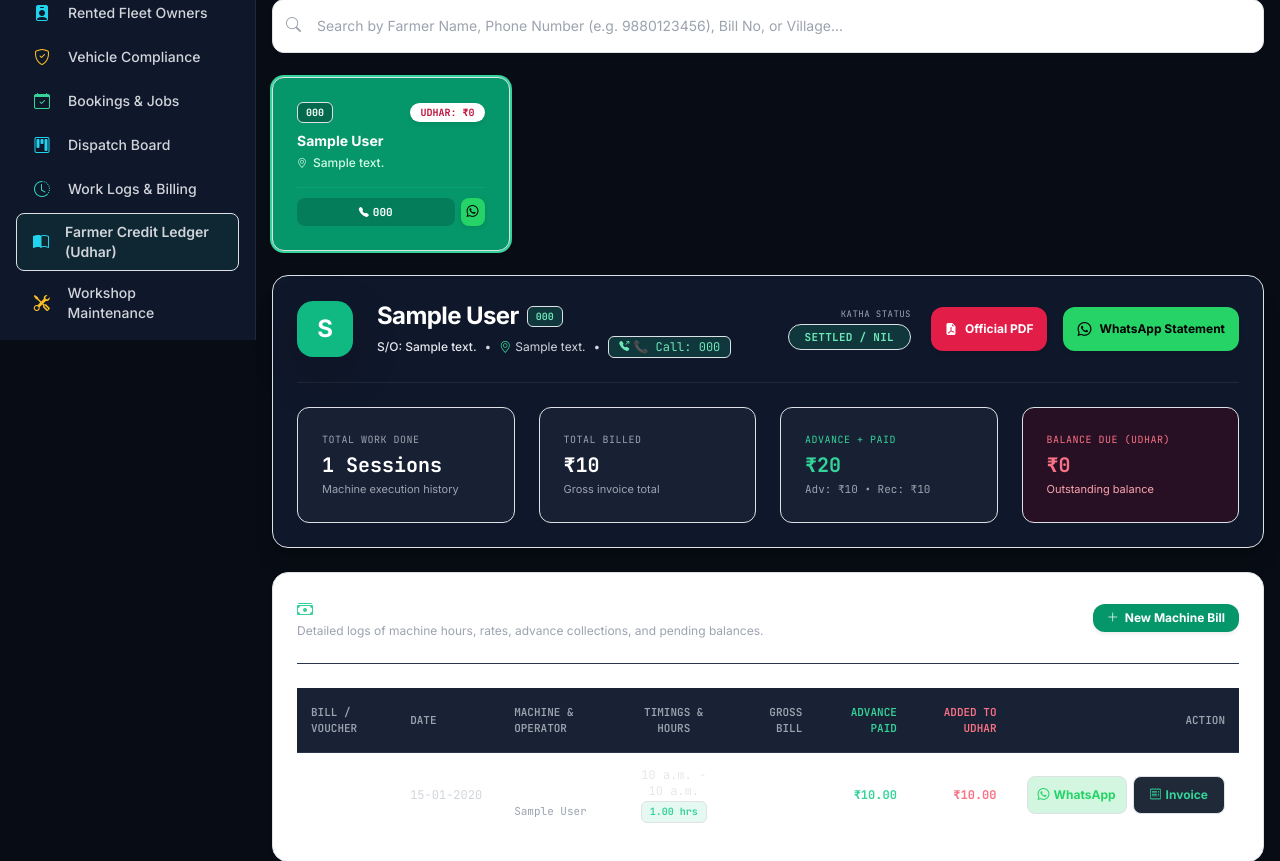
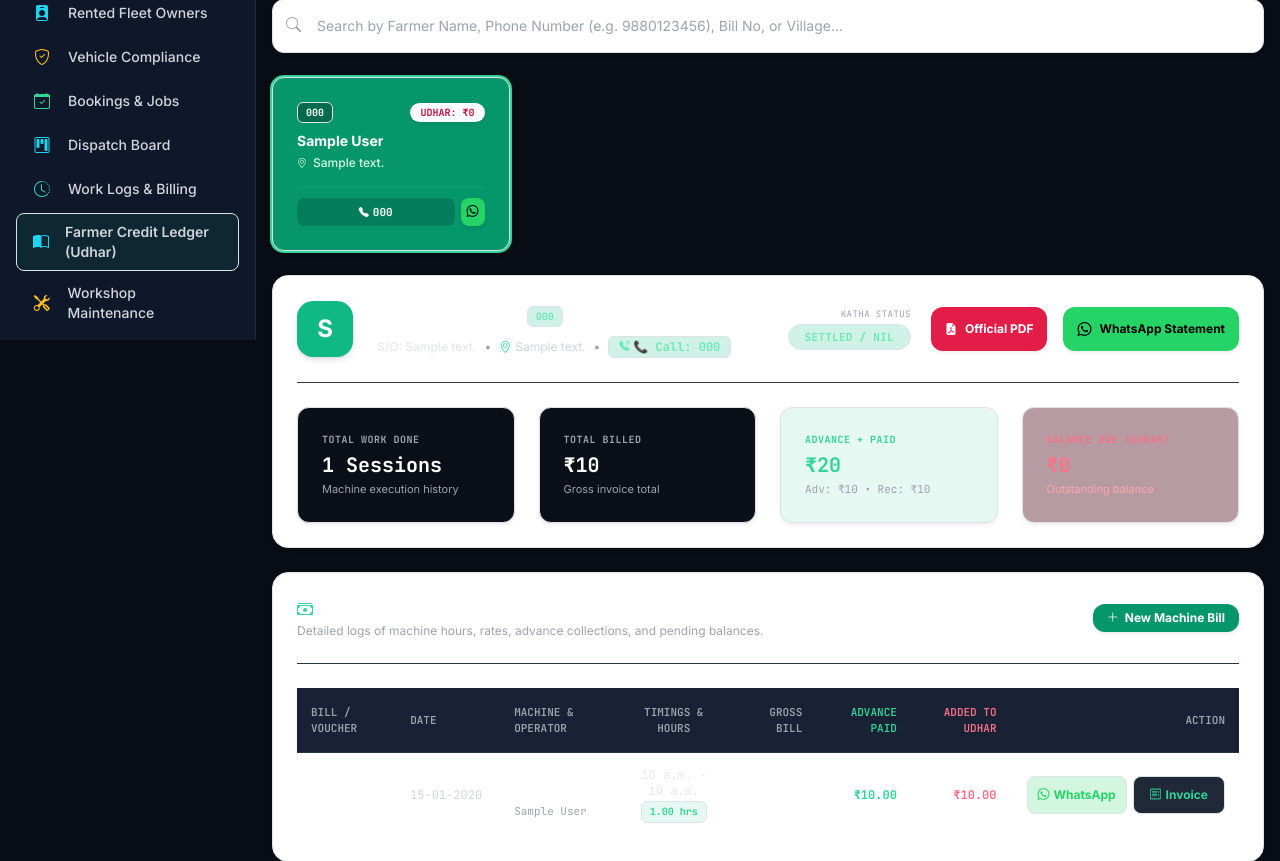
Before and after one commit to diwakarreddy706-maker/expense-tracking-system, a Django app: page /machines/farmers/ledger/ in a window 1280 px wide. Shown: the part 460-1321 px from the top of the page. Run offline with Django 5.2, Linux system fonts and the light colour scheme; a user stored in the database is signed in; tables that the repository leaves empty hold one stand-in row (values such as "Sample post"); some libraries are stand-ins or nearby versions.

Commit message:
fix(ui): refactor farmer ledger active profile and metric cards for clean light/dark modes

```diff
--- a/templates/machines/farmer_ledger.html
+++ b/templates/machines/farmer_ledger.html
@@ -208,32 +208,32 @@
   </div>
 
   {% if selected_customer %}
-  <!-- Active Farmer Detailed Profile Card (Dark Sleek Banner matching screenshot) -->
-  <div class="bg-[#0F172A] border border-[#1E293B] rounded-2xl p-6 shadow-xl text-white">
-    <div class="flex flex-col md:flex-row md:items-center justify-between gap-4 pb-6 border-b border-gray-800">
+  <!-- Active Farmer Detailed Profile Card -->
+  <div class="bg-white dark:bg-[#131A26] border border-gray-200 dark:border-[#28354A] rounded-2xl p-6 shadow-sm text-gray-900 dark:text-white mb-6">
+    <div class="flex flex-col md:flex-row md:items-center justify-between gap-4 pb-6 border-b border-gray-100 dark:border-[#28354A]">
       <!-- Left: Farmer Identity & Quick-Dial -->
       <div class="flex items-center gap-4">
-        <div class="w-14 h-14 rounded-2xl bg-emerald-500 flex items-center justify-center text-white font-black text-2xl shadow-lg flex-shrink-0">
+        <div class="w-14 h-14 rounded-2xl bg-emerald-600 dark:bg-emerald-500 flex items-center justify-center text-white font-black text-2xl shadow-md flex-shrink-0">
           {{ selected_customer.name|slice:":1"|upper }}
         </div>
         <div>
           <div class="flex items-center gap-2 flex-wrap">
-            <h2 class="text-xl sm:text-2xl font-black text-white tracking-tight m-0">{{ selected_customer.name }}</h2>
-            <span class="px-2 py-0.5 rounded text-[10px] font-mono font-bold bg-emerald-500/20 text-emerald-300 border border-emerald-500/40 uppercase">
+            <h2 class="text-xl sm:text-2xl font-black text-gray-900 dark:text-white tracking-tight m-0">{{ selected_customer.name }}</h2>
+            <span class="px-2 py-0.5 rounded text-[10px] font-mono font-bold bg-emerald-100 dark:bg-emerald-500/20 text-emerald-800 dark:text-emerald-300 border border-emerald-300 dark:border-emerald-500/40 uppercase">
               {{ selected_customer.customer_code }}
             </span>
           </div>
-          <div class="text-xs text-gray-300 mt-1 flex flex-wrap items-center gap-2">
+          <div class="text-xs text-gray-600 dark:text-gray-300 mt-1 flex flex-wrap items-center gap-2">
             {% if selected_customer.notes %}
-              <span class="font-medium text-gray-200">S/O: {{ selected_customer.notes }}</span>
-              <span>•</span>
+              <span class="font-medium text-gray-700 dark:text-gray-200">S/O: {{ selected_customer.notes }}</span>
+              <span class="text-gray-400">•</span>
             {% endif %}
-            <span class="inline-flex items-center gap-1">
-              <i class="bi bi-geo-alt text-emerald-400"></i> {{ selected_customer.location_address|default:"Gangavati" }}
+            <span class="inline-flex items-center gap-1 text-gray-600 dark:text-gray-300">
+              <i class="bi bi-geo-alt text-emerald-600 dark:text-emerald-400"></i> {{ selected_customer.location_address|default:"Gangavati" }}
             </span>
             {% if selected_customer.phone %}
-              <span>•</span>
-              <a href="tel:{{ selected_customer.phone }}" class="inline-flex items-center gap-1 px-2.5 py-0.5 rounded-md bg-emerald-500/20 hover:bg-emerald-500/30 text-emerald-300 font-mono text-xs border border-emerald-500/40 no-underline transition-colors" title="Instant Call Farmer">
+              <span class="text-gray-400">•</span>
+              <a href="tel:{{ selected_customer.phone }}" class="inline-flex items-center gap-1 px-2.5 py-0.5 rounded-md bg-emerald-50 dark:bg-emerald-500/20 hover:bg-emerald-100 dark:hover:bg-emerald-500/30 text-emerald-700 dark:text-emerald-300 font-mono text-xs border border-emerald-300 dark:border-emerald-500/40 no-underline transition-colors font-bold" title="Instant Call Farmer">
                 <i class="bi bi-telephone-outbound-fill text-[10px]"></i>
                 <span>📞 Call: {{ selected_customer.phone }}</span>
               </a>
@@ -245,8 +245,8 @@
       <!-- Right: Katha Status & Actions -->
       <div class="flex flex-wrap items-center gap-3">
         <div class="text-left sm:text-right mr-1">
-          <span class="text-[9px] font-mono uppercase tracking-wider text-gray-400 block">KATHA STATUS</span>
-          <span class="inline-block px-3 py-1 rounded-full text-[11px] font-mono font-black tracking-wide mt-0.5 {% if farmer_balance_due > 0 %}bg-amber-500/20 text-amber-300 border border-amber-500/40{% else %}bg-emerald-500/20 text-emerald-300 border border-emerald-500/40{% endif %}">
+          <span class="text-[9px] font-mono uppercase tracking-wider text-gray-500 dark:text-gray-400 block">KATHA STATUS</span>
+          <span class="inline-block px-3 py-1 rounded-full text-[11px] font-mono font-black tracking-wide mt-0.5 {% if farmer_balance_due > 0 %}bg-amber-100 dark:bg-amber-500/20 text-amber-800 dark:text-amber-300 border border-amber-300 dark:border-amber-500/40{% else %}bg-emerald-100 dark:bg-emerald-500/20 text-emerald-800 dark:text-emerald-300 border border-emerald-300 dark:border-emerald-500/40{% endif %}">
             {% if farmer_balance_due > 0 %}PENDING UDHAR{% else %}SETTLED / NIL{% endif %}
           </span>
         </div>
@@ -264,41 +264,41 @@
         </a>
 
         <!-- One-Tap WhatsApp Statement & Balance Reminder -->
-        <button type="button" onclick="window.sendWhatsAppReminder({ name: '{{ selected_customer.name|escapejs }}', phone: '{{ selected_customer.phone|escapejs }}', totalBilled: '{{ farmer_total_billed }}', totalPaid: '{{ farmer_adv_paid|add:farmer_rec_paid }}', balanceDue: '{{ farmer_balance_due }}', pdfUrl: window.location.origin + '{% url 'machines:farmer_ledger_pdf' customer_id=selected_customer.id %}' })" class="inline-flex items-center gap-2 px-3.5 py-2 rounded-xl bg-[#25D366] hover:bg-[#20bd5a] text-black font-extrabold text-xs shadow-sm transition-all border-0 cursor-pointer min-h-[44px]" title="Send instant WhatsApp statement breakdown to {{ selected_customer.name }}">
+        <button type="button" onclick="window.sendWhatsAppReminder({ name: '{{ selected_customer.name|escapejs }}', phone: '{{ selected_customer.phone|escapejs }}', totalBilled: '{{ farmer_total_billed }}', totalPaid: '{{ farmer_adv_paid|add:farmer_rec_paid }}', balanceDue: '{{ farmer_balance_due }}' })" class="inline-flex items-center gap-2 px-3.5 py-2 rounded-xl bg-[#25D366] hover:bg-[#20bd5a] text-black font-extrabold text-xs shadow-sm transition-all border-0 cursor-pointer min-h-[44px]" title="Send instant WhatsApp statement breakdown to {{ selected_customer.name }}">
           <i class="bi bi-whatsapp text-sm"></i>
           <span>WhatsApp Statement</span>
         </button>
       </div>
     </div>
 
-    <!-- Farmer 4-Metric Grid (Inside dark card matching screenshot) -->
+    <!-- Farmer 4-Metric Grid -->
     <div class="grid grid-cols-1 sm:grid-cols-2 lg:grid-cols-4 gap-4 pt-6">
       <!-- 1. Total Work Done -->
-      <div class="bg-[#1E293B]/60 border border-gray-800 rounded-xl p-4">
-        <span class="text-[10px] font-mono uppercase tracking-wider text-gray-400 block">TOTAL WORK DONE</span>
-        <div class="text-xl font-black text-white font-mono mt-1">{{ farmer_sessions_count }} Sessions</div>
-        <span class="text-[11px] text-gray-400 mt-0.5 block">Machine execution history</span>
+      <div class="bg-slate-50 dark:bg-[#0B0F17] border border-slate-200 dark:border-[#28354A] rounded-xl p-4 shadow-sm">
+        <span class="text-[10px] font-mono uppercase tracking-wider text-slate-500 dark:text-gray-400 block font-bold">TOTAL WORK DONE</span>
+        <div class="text-xl font-black text-slate-900 dark:text-white font-mono mt-1">{{ farmer_sessions_count }} Sessions</div>
+        <span class="text-[11px] text-slate-500 dark:text-gray-400 mt-0.5 block">Machine execution history</span>
       </div>
 
       <!-- 2. Total Billed -->
-      <div class="bg-[#1E293B]/60 border border-gray-800 rounded-xl p-4">
-        <span class="text-[10px] font-mono uppercase tracking-wider text-gray-400 block">TOTAL BILLED</span>
-        <div class="text-xl font-black text-white font-mono mt-1">₹{{ farmer_total_billed|floatformat:0|intcomma }}</div>
-        <span class="text-[11px] text-gray-400 mt-0.5 block">Gross invoice total</span>
+      <div class="bg-slate-50 dark:bg-[#0B0F17] border border-slate-200 dark:border-[#28354A] rounded-xl p-4 shadow-sm">
+        <span class="text-[10px] font-mono uppercase tracking-wider text-slate-500 dark:text-gray-400 block font-bold">TOTAL BILLED</span>
+        <div class="text-xl font-black text-slate-900 dark:text-white font-mono mt-1">₹{{ farmer_total_billed|floatformat:0|intcomma }}</div>
+        <span class="text-[11px] text-slate-500 dark:text-gray-400 mt-0.5 block">Gross invoice total</span>
       </div>
 
       <!-- 3. Advance + Paid -->
-      <div class="bg-[#1E293B]/60 border border-gray-800 rounded-xl p-4">
-        <span class="text-[10px] font-mono uppercase tracking-wider text-emerald-400 block">ADVANCE + PAID</span>
-        <div class="text-xl font-black text-emerald-400 font-mono mt-1">₹{{ farmer_adv_paid|add:farmer_rec_paid|floatformat:0|intcomma }}</div>
-        <span class="text-[11px] text-gray-400 mt-0.5 block font-mono">Adv: ₹{{ farmer_adv_paid|floatformat:0|intcomma }} • Rec: ₹{{ farmer_rec_paid|floatformat:0|intcomma }}</span>
+      <div class="bg-emerald-50 dark:bg-emerald-500/10 border border-emerald-200 dark:border-emerald-500/30 rounded-xl p-4 shadow-sm">
+        <span class="text-[10px] font-mono uppercase tracking-wider text-emerald-700 dark:text-emerald-400 block font-bold">ADVANCE + PAID</span>
+        <div class="text-xl font-black text-emerald-700 dark:text-emerald-400 font-mono mt-1">₹{{ farmer_adv_paid|add:farmer_rec_paid|floatformat:0|intcomma }}</div>
+        <span class="text-[11px] text-emerald-600/90 dark:text-gray-400 mt-0.5 block font-mono">Adv: ₹{{ farmer_adv_paid|floatformat:0|intcomma }} • Rec: ₹{{ farmer_rec_paid|floatformat:0|intcomma }}</span>
       </div>
 
       <!-- 4. Balance Due (Udhar) -->
-      <div class="bg-rose-950/40 border border-rose-500/30 rounded-xl p-4">
-        <span class="text-[10px] font-mono uppercase tracking-wider text-rose-400 block">BALANCE DUE (UDHAR)</span>
-        <div class="text-xl font-black text-rose-400 font-mono mt-1">₹{{ farmer_balance_due|floatformat:0|intcomma }}</div>
-        <span class="text-[11px] text-rose-300 mt-0.5 block">Outstanding balance</span>
+      <div class="bg-rose-50 dark:bg-rose-950/40 border border-rose-200 dark:border-rose-500/30 rounded-xl p-4 shadow-sm">
+        <span class="text-[10px] font-mono uppercase tracking-wider text-rose-700 dark:text-rose-400 block font-bold">BALANCE DUE (UDHAR)</span>
+        <div class="text-xl font-black text-rose-700 dark:text-rose-400 font-mono mt-1">₹{{ farmer_balance_due|floatformat:0|intcomma }}</div>
+        <span class="text-[11px] text-rose-600 dark:text-rose-300 mt-0.5 block">Outstanding balance</span>
       </div>
     </div>
   </div>
```
Also changed, not shown: static/css/tailwind.css.
